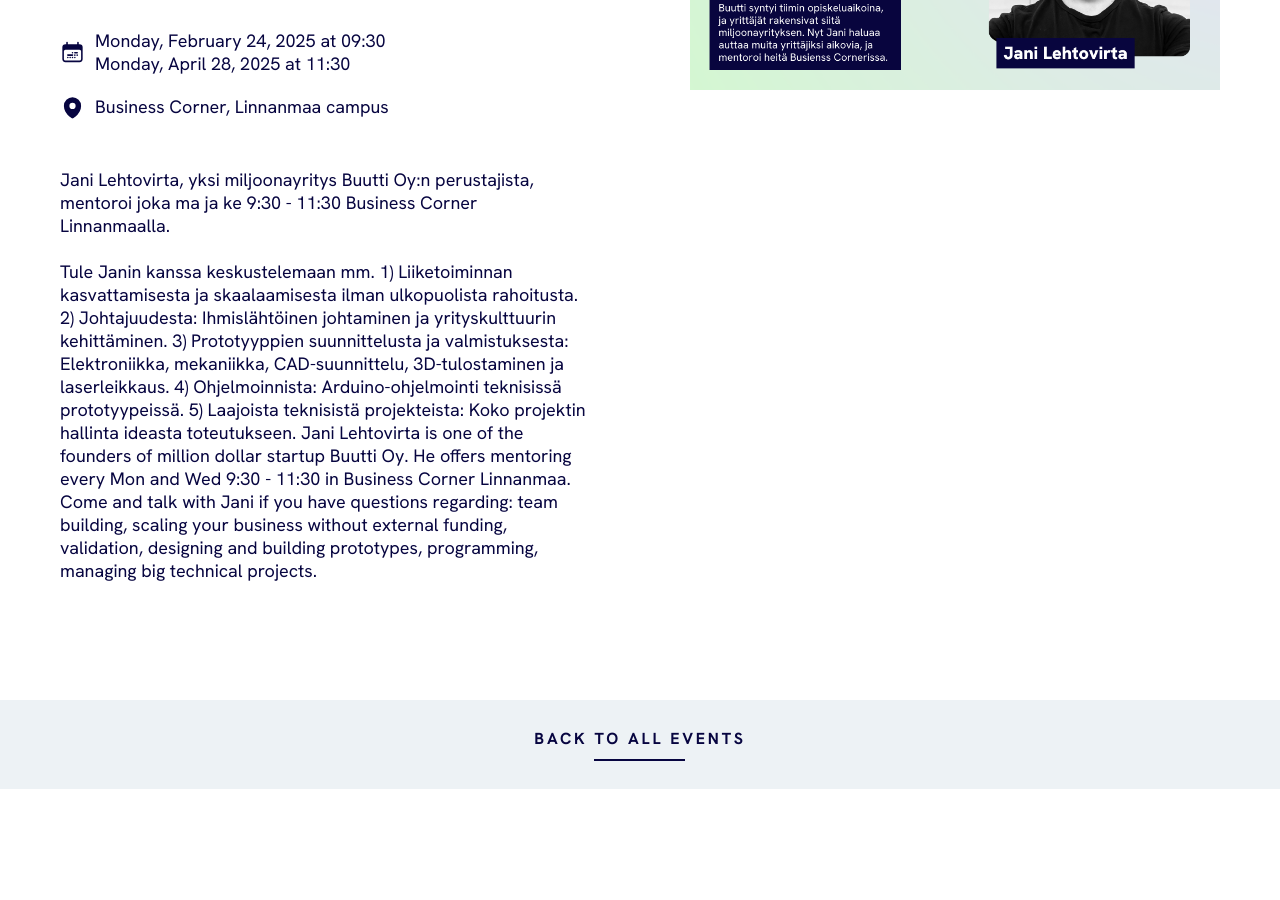
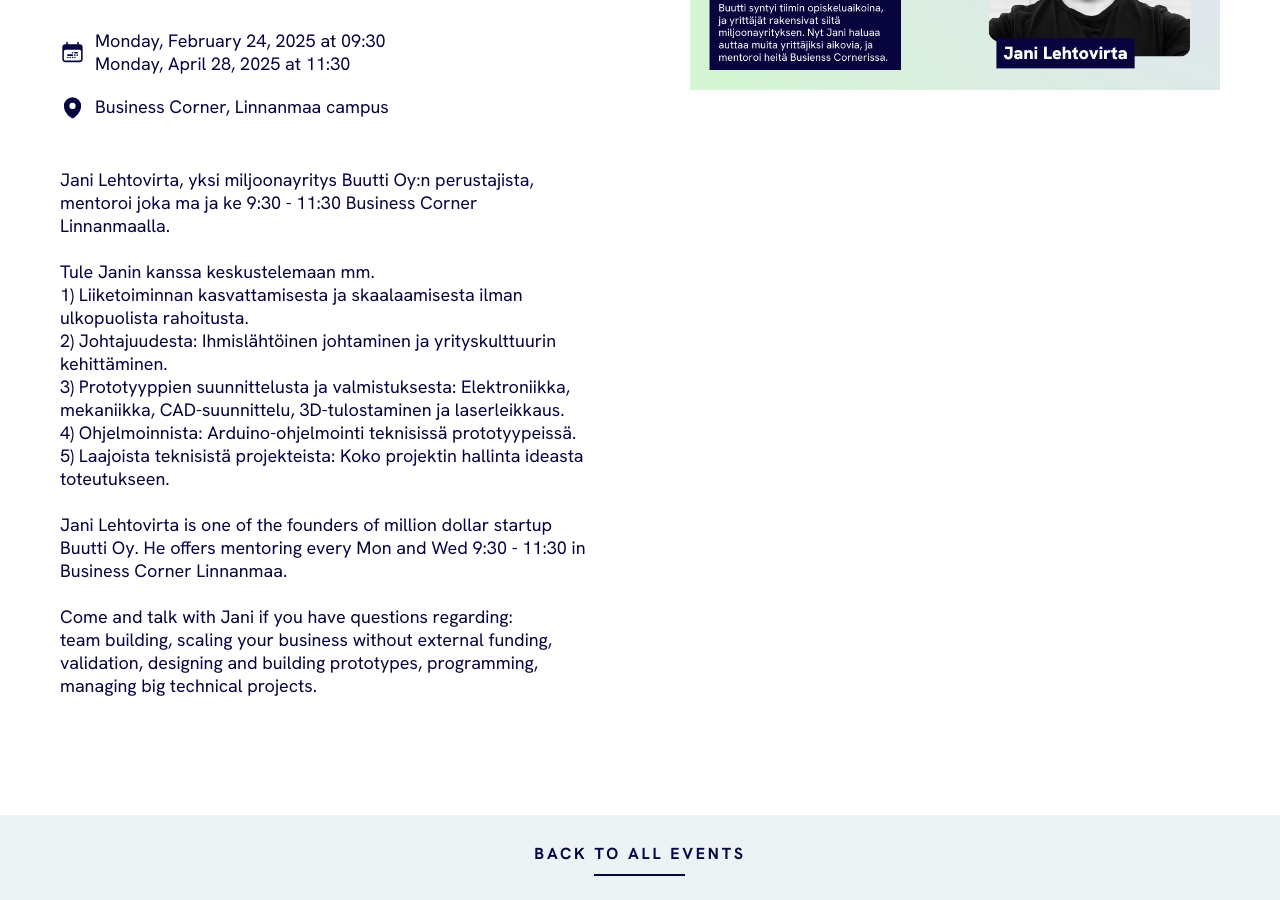
Before and after one commit to StartupOulu/startupoulu.github.io, a Jekyll site: the page built from _events/2025-02-mentor-mornings.html, in a window 1280 px wide and 900 px high, scrolled down 395 px. Built offline with Jekyll 4.4.1, drawn with Linux system fonts in a browser that asks for light colours.

```diff
--- a/_events/2025-02-mentor-mornings.html
+++ b/_events/2025-02-mentor-mornings.html
@@ -10,10 +10,19 @@ excerpt: |
 description:  |
   Jani Lehtovirta, yksi miljoonayritys Buutti Oy:n perustajista, mentoroi joka ma ja ke 9:30 - 11:30 Business Corner Linnanmaalla.
   <br><br>
-  Tule Janin kanssa keskustelemaan mm. 1) Liiketoiminnan kasvattamisesta ja skaalaamisesta ilman ulkopuolista rahoitusta.
+  Tule Janin kanssa keskustelemaan mm.
+  <br>
+  1) Liiketoiminnan kasvattamisesta ja skaalaamisesta ilman ulkopuolista rahoitusta.
+  <br>
   2) Johtajuudesta: Ihmislähtöinen johtaminen ja yrityskulttuurin kehittäminen.
+  <br>
   3) Prototyyppien suunnittelusta ja valmistuksesta: Elektroniikka, mekaniikka, CAD-suunnittelu, 3D-tulostaminen ja laserleikkaus.
+  <br>
   4) Ohjelmoinnista: Arduino-ohjelmointi teknisissä prototyypeissä. 5) Laajoista teknisistä projekteista: Koko projektin hallinta ideasta toteutukseen.
+  <br><br>
   Jani Lehtovirta is one of the founders of million dollar startup Buutti Oy. He offers mentoring every Mon and Wed 9:30 - 11:30 in Business Corner Linnanmaa.
-  Come and talk with Jani if you have questions regarding: team building, scaling your business without external funding, validation, designing and building prototypes, programming, managing big technical projects.
+  <br><br>
+  Come and talk with Jani if you have questions regarding:
+  <br>
+  team building, scaling your business without external funding, validation, designing and building prototypes, programming, managing big technical projects.
 ---
```
